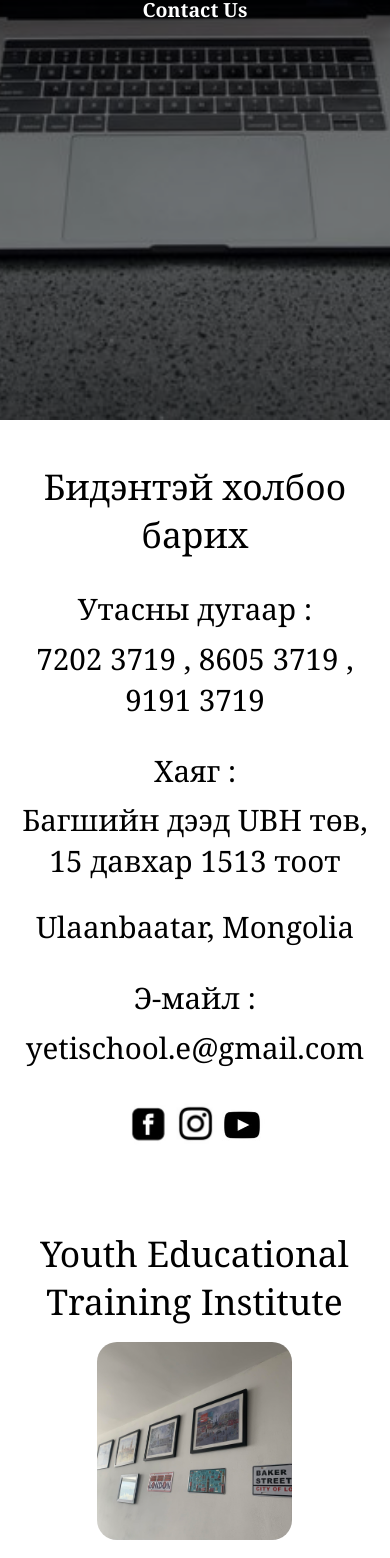
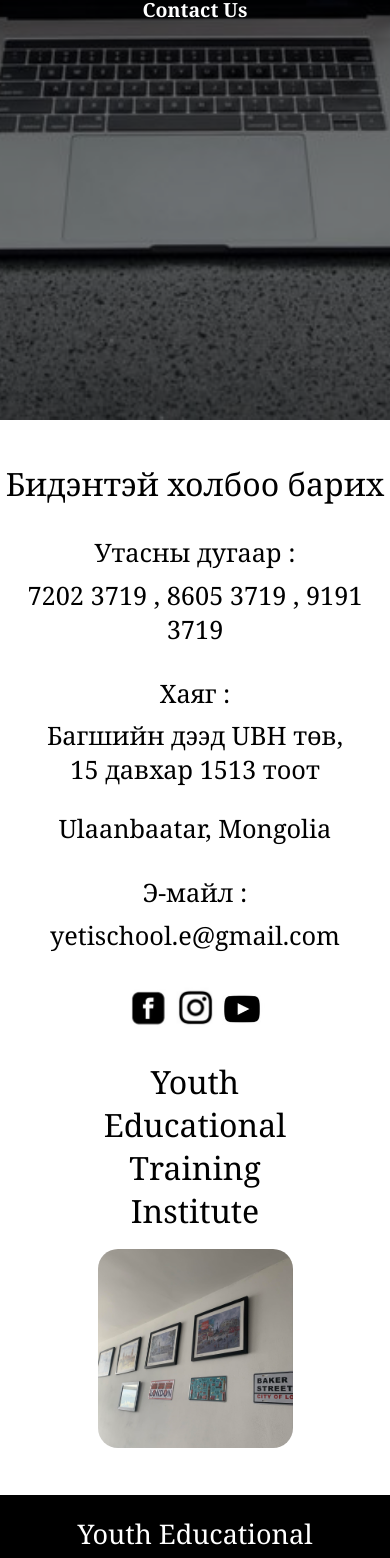
Before and after one commit to BRPS12/YetiFront, a React (Create React App) app: page /contactus in a window 390 px wide. Shown: the part 424-1982 px from the top of the page. Built offline with nearby package versions, Linux system fonts and the light colour scheme; no server answers.

Commit message:
Fixed contactus

```diff
--- a/src/Pages/ContactUs/ContactUs.css
+++ b/src/Pages/ContactUs/ContactUs.css
@@ -55,7 +55,7 @@
 }
 @media only screen and (max-width: 600px) {
   .xolboobarix {
-    font-size: 4.2vh;
+    font-size: 3.8vh;
     text-align: center;
     margin-top: 5vh;
   }
@@ -69,10 +69,11 @@
   }
   .contactUsCont {
     flex-direction: column;
+    padding-bottom: 4vh !important;
   }
   .contactUsInfo {
     text-align: center;
-    font-size: 3.5vh;
+    font-size: 3vh;
   }
   .contactUsInfo span {
     flex-direction: column;
@@ -83,13 +84,14 @@
   }
   .contactSecondCont {
     height: 50vh;
-    margin-top: 2vh;
-    margin-bottom: -5vh;
+    margin: 0 !important;
   }
   .yetiImage {
     width: 50vw;
   }
   .yetiName {
-    font-size: 4.2vh;
+    font-size: 3.8vh;
+    width: 60vw;
+    margin-top: 1vh;
   }
 }
```
